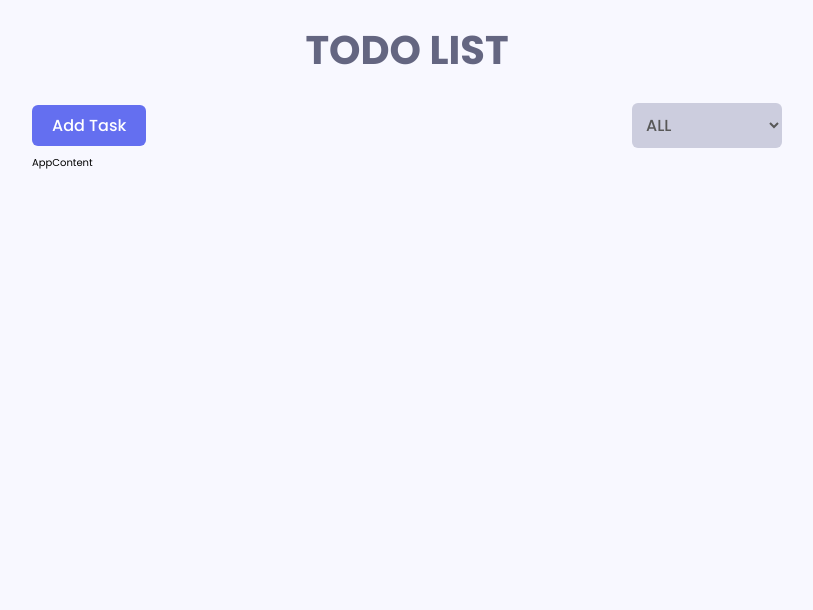
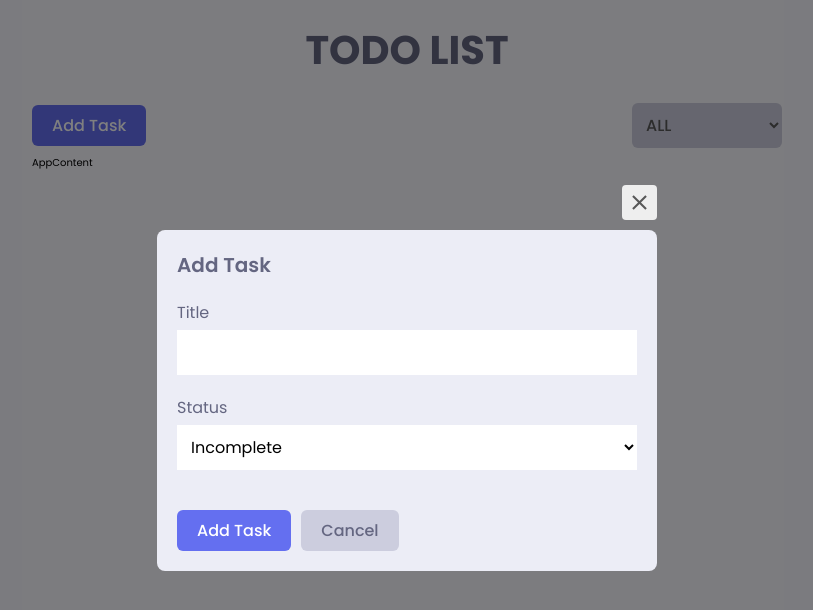
Before and after one commit to DulanjaliSenarathna/react-todo-app, a React (Create React App) app: page / in a window 1280 px wide. Shown: the top 610 px of the page, without its empty margins (233-1046 px from the left). Built offline with nearby package versions, Linux system fonts and the light colour scheme.

Commit message:
To Do Modal done

```diff
--- a/src/components/AppHeader.jsx
+++ b/src/components/AppHeader.jsx
@@ -1,18 +1,22 @@
-import React from 'react'
+import React, { useState } from 'react'
 import Button, { SelectButton } from './Button';
 import styles from '../styles/modules/app.module.scss'
+import ToDoModal from './ToDoModal';
 
 // eslint-disable-next-line arrow-body-style
 const AppHeader = () => {
+
+  const [modalOpen, setModalOpen] = useState(true);
   return (
     <div className={styles.appHeader}>
 
-        <Button varient='primary'>Add Task</Button>
+        <Button varient='primary' onClick={()=> setModalOpen(true)}>Add Task</Button>
         <SelectButton id="status">
             <option value="all">ALL</option>
             <option value="incomplete">Incomplete</option>
             <option value="complete">Complete</option>
         </SelectButton>
+        <ToDoModal modalOpen={modalOpen} setModalOpen={setModalOpen}/>
     </div>
   )
 }
--- /dev/null
+++ b/src/components/ToDoModal.jsx
@@ -0,0 +1,56 @@
+import React, {useState} from 'react';
+import {MdOutlineClose} from 'react-icons/md';
+import styles from '../styles/modules/modal.module.scss';
+import Button from './Button';
+
+function ToDoModal({modalOpen, setModalOpen}) {
+    const [title, setTitle] = useState('');
+    const [status, setStatus] = useState('Incomplete');
+
+const handleSubmit = (e) => {
+    e.preventDefault();
+    console.log({title,status});
+};
+  return (
+    modalOpen && (
+    <div className={styles.wrapper}>
+        <div className={styles.container}>
+        <div className={styles.closeButton}
+         onClick={()=> setModalOpen(false)}
+         onKeyDown={()=> setModalOpen(false)}
+         tabIndex={0}
+         role="button">
+            <MdOutlineClose/>
+        </div>
+            <form className={styles.form} onSubmit={(e)=>handleSubmit(e)}>
+                <h1 className={styles.formTitle}>Add Task</h1>
+                <label htmlFor="title">
+                    Title
+                    <input type="text" id="title" value={title}
+                    onChange= {(e)=>setTitle(e.target.value)}/>
+                </label>
+                <label htmlFor="status">
+                    Status
+                    <select name="status" id="status" value={status} onChange={(e)=> setStatus(e.target.value)}>
+                        <option value="incomplete">Incomplete</option>
+                        <option value="complete">Complete</option>
+                    </select>
+                </label>
+                <div className={styles.buttonContainer}>
+                    <Button type="submit" varient="primary">Add Task</Button>
+                    <Button type="button" varient="secondary"
+                     onClick={()=> setModalOpen(false)}
+                     onKeyDown={()=>setModalOpen(false)}>
+                        Cancel
+                    </Button>
+                </div>
+            </form>
+
+        </div>
+    </div>
+    )
+
+  )
+}
+
+export default ToDoModal
```
